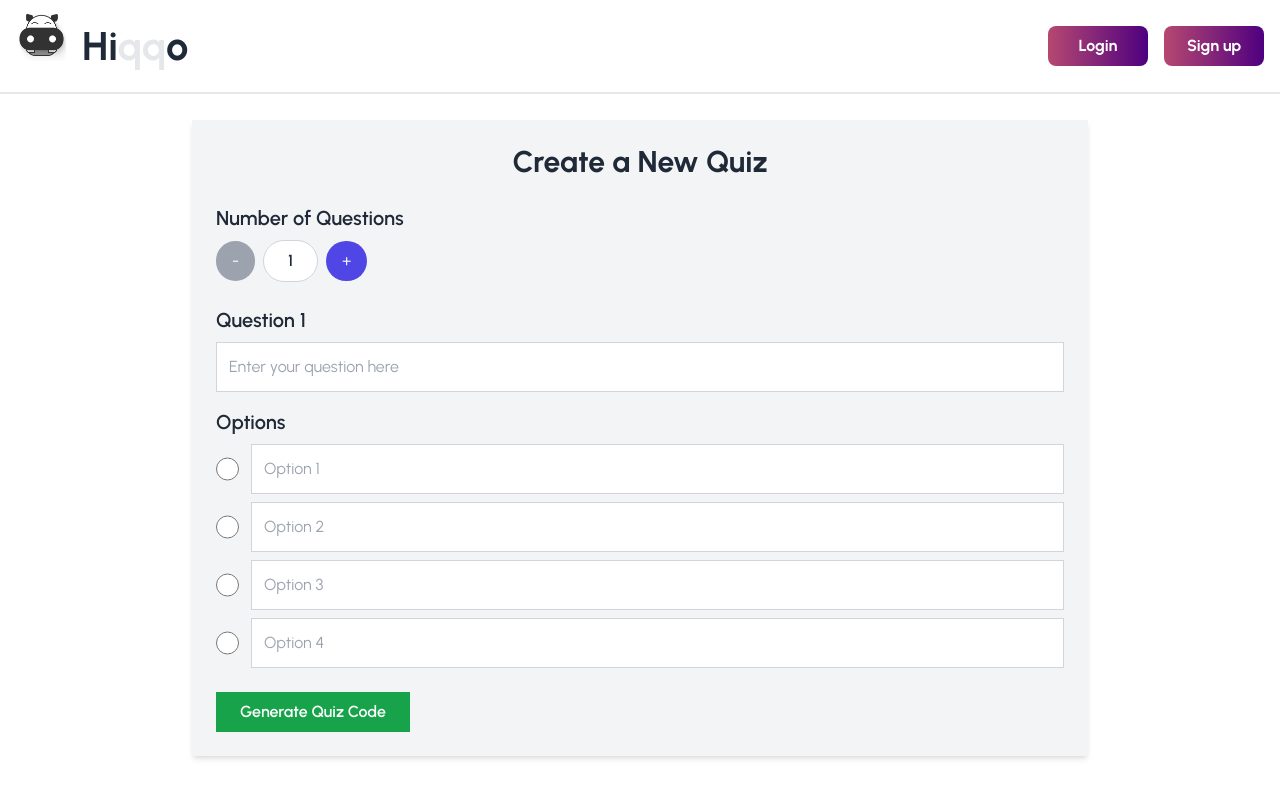
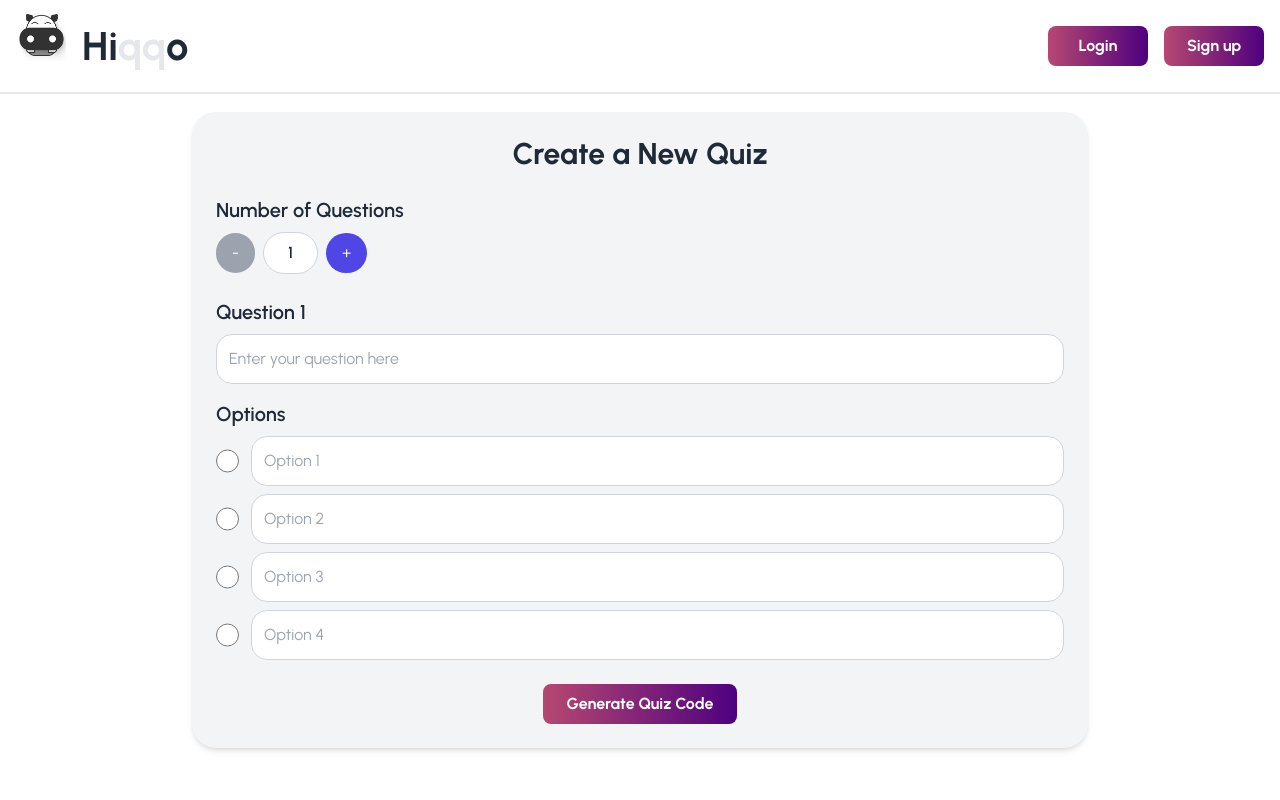
Before and after one commit to shaayar/Hiqqo-Quiz, a React (Vite) app: page /createQuiz in a window 1280 px wide. Shown: the top 800 px of the page. Built offline with nearby package versions, Linux system fonts and the light colour scheme.

Commit message:
created quiz  preview page

```diff
--- a/src/App.jsx
+++ b/src/App.jsx
@@ -8,6 +8,7 @@ import ForgotPassword from "./components/Authentication/ForgotPassword";
 import JoinPage from "./pages/Join";
 import QuizPage from "./pages/QuizPage";
 import QuizCreate from "./pages/QuizCreate";
+import QuizPreview from "./pages/QuizPreview";
 import Error from "./components/Common/Error";
 import Navbar from "./components/Common/Navbar";
 import Dashboard from "./components/Dashboard/Dashboard";
@@ -34,6 +35,7 @@ function App() {
           <Route path="/createQuiz" element={<QuizCreate />} />
           <Route path="/login" element={<Login />} />
           <Route path="/dashboard" element={<Dashboard />} />
+          <Route path="/preview" element={<QuizPreview />} />
           <Route path="*" element={<Error />} />
         </Routes>
       </div>
--- a/src/components/Dashboard/Reports.jsx
+++ b/src/components/Dashboard/Reports.jsx
@@ -10,7 +10,7 @@ const quizzes = new Array(6).fill().map(() => ({
 
 const Reports = () => {
   return (
-    <div className="max-w-4xl mx-auto p-4">
+    <div className="max-w-6xl mx-auto p-4">
       {/* Filters & Sort Buttons */}
       <div className="flex space-x-2 mb-4">
         <button className="px-4 py-2 border rounded flex items-center space-x-1">
--- a/src/pages/QuizCreate.jsx
+++ b/src/pages/QuizCreate.jsx
@@ -1,26 +1,26 @@
-
 import React, { useState, useEffect } from "react";
+import { useNavigate } from "react-router-dom";
 
 const QuizCreate = () => {
   const [numQuestions, setNumQuestions] = useState(1);
-  const [quizData, setQuizData] = useState(
-    Array.from({ length: numQuestions }, () => ({
-      question: "",
-      options: ["", "", "", ""],
-      answer: null,
-    }))
-  );
+  const [quizData, setQuizData] = useState([
+    { question: "", options: ["", "", "", ""], answer: null },
+  ]);
   const [quizCode, setQuizCode] = useState("");
   const [currentQuestion, setCurrentQuestion] = useState(0);
   const [error, setError] = useState({ type: "", message: "" });
   const [focusedOption, setFocusedOption] = useState(0);
 
-  // Clear error when required fields are filled
+  const navigate = useNavigate();
+
   useEffect(() => {
     const current = quizData[currentQuestion];
     if (error.type === "question" && current.question.trim()) {
       setError({ type: "", message: "" });
-    } else if (error.type === "options" && !current.options.some(opt => !opt.trim())) {
+    } else if (
+      error.type === "options" &&
+      !current.options.some((opt) => !opt.trim())
+    ) {
       setError({ type: "", message: "" });
     } else if (error.type === "answer" && current.answer !== null) {
       setError({ type: "", message: "" });
@@ -31,9 +31,9 @@ const QuizCreate = () => {
     if (numQuestions < 100) {
       const newNum = numQuestions + 1;
       setNumQuestions(newNum);
-      setQuizData(prevData => [
+      setQuizData((prevData) => [
         ...prevData,
-        { question: "", options: ["", "", "", ""], answer: null }
+        { question: "", options: ["", "", "", ""], answer: null },
       ]);
     }
   };
@@ -42,7 +42,7 @@ const QuizCreate = () => {
     if (numQuestions > 1) {
       const newNum = numQuestions - 1;
       setNumQuestions(newNum);
-      setQuizData(prevData => prevData.slice(0, newNum));
+      setQuizData((prevData) => prevData.slice(0, newNum));
       if (currentQuestion >= newNum) {
         setCurrentQuestion(newNum - 1);
       }
@@ -50,7 +50,7 @@ const QuizCreate = () => {
   };
 
   const handleQuestionChange = (index, value) => {
-    setQuizData(prevData => {
+    setQuizData((prevData) => {
       const newData = [...prevData];
       newData[index].question = value;
       return newData;
@@ -58,7 +58,7 @@ const QuizCreate = () => {
   };
 
   const handleOptionChange = (questionIndex, optionIndex, value) => {
-    setQuizData(prevData => {
+    setQuizData((prevData) => {
       const newData = [...prevData];
       newData[questionIndex].options[optionIndex] = value;
       return newData;
@@ -66,7 +66,7 @@ const QuizCreate = () => {
   };
 
   const handleAnswerSelect = (questionIndex, optionIndex) => {
-    setQuizData(prevData => {
+    setQuizData((prevData) => {
       const newData = [...prevData];
       newData[questionIndex].answer = optionIndex;
       return newData;
@@ -74,11 +74,13 @@ const QuizCreate = () => {
   };
 
   const handleKeyDown = (e, optionIndex) => {
-    if (e.key === 'Enter') {
+    if (e.key === "Enter") {
       e.preventDefault();
       if (optionIndex < 3) {
         setFocusedOption(optionIndex + 1);
-        document.getElementById(`option-${currentQuestion}-${optionIndex + 1}`)?.focus();
+        document
+          .getElementById(`option-${currentQuestion}-${optionIndex + 1}`)
+          ?.focus();
       }
     }
   };
@@ -91,7 +93,7 @@ const QuizCreate = () => {
       return false;
     }
 
-    if (current.options.some(opt => !opt.trim())) {
+    if (current.options.some((opt) => !opt.trim())) {
       setError({ type: "options", message: "Please fill in all options." });
       return false;
     }
@@ -123,14 +125,25 @@ const QuizCreate = () => {
     setQuizCode(code);
   };
 
+  const handlePreviewClick = () => {
+    navigate("/preview", {
+      state: {
+        quizData,
+        quizCode,
+      },
+    });
+  };
+
   return (
     <div className="min-h-screen bg-white flex flex-col items-center text-gray-800">
-      <div className="mt-10 bg-gray-100 p-6 rounded-lg shadow-md max-w-4xl w-full">
+      <div className="mt-8 bg-gray-100 p-6 rounded-3xl shadow-md max-w-4xl w-full">
         <h1 className="text-3xl font-bold text-center">Create a New Quiz</h1>
 
-        {/* Number of Questions Control */}
+        {/* Question Controls */}
         <div className="mt-6">
-          <label className="block text-xl font-semibold mb-2">Number of Questions</label>
+          <label className="block text-xl font-semibold mb-2">
+            Number of Questions
+          </label>
           <div className="flex items-center">
             <button
               onClick={decreaseQuestions}
@@ -152,6 +165,7 @@ const QuizCreate = () => {
           </div>
         </div>
 
+        {/* Quiz Form */}
         <form onSubmit={handleSubmit} className="space-y-6 mt-6">
           <div className="space-y-4">
             <div>
@@ -162,9 +176,13 @@ const QuizCreate = () => {
                 type="text"
                 placeholder="Enter your question here"
                 value={quizData[currentQuestion].question}
-                onChange={(e) => handleQuestionChange(currentQuestion, e.target.value)}
-                className={`w-full p-3 mt-2 rounded-lg text-gray-800 outline-none border ${
-                  error.type === "question" ? "border-red-500" : "border-gray-300"
+                onChange={(e) =>
+                  handleQuestionChange(currentQuestion, e.target.value)
+                }
+                className={`w-full p-3 mt-2 rounded-2xl text-gray-800 outline-none border ${
+                  error.type === "question"
+                    ? "border-red-500"
+                    : "border-gray-300"
                 }`}
               />
             </div>
@@ -176,7 +194,9 @@ const QuizCreate = () => {
                     type="radio"
                     name={`correct-answer-${currentQuestion}`}
                     checked={quizData[currentQuestion].answer === optionIndex}
-                    onChange={() => handleAnswerSelect(currentQuestion, optionIndex)}
+                    onChange={() =>
+                      handleAnswerSelect(currentQuestion, optionIndex)
+                    }
                     className={`mr-3 w-6 h-6 cursor-pointer ${
                       error.type === "answer" ? "border-red-500" : ""
                     }`}
@@ -186,10 +206,18 @@ const QuizCreate = () => {
                     type="text"
                     placeholder={`Option ${optionIndex + 1}`}
                     value={option}
-                    onChange={(e) => handleOptionChange(currentQuestion, optionIndex, e.target.value)}
+                    onChange={(e) =>
+                      handleOptionChange(
+                        currentQuestion,
+                        optionIndex,
+                        e.target.value
+                      )
+                    }
                     onKeyDown={(e) => handleKeyDown(e, optionIndex)}
-                    className={`w-full p-3 rounded-lg text-gray-800 outline-none border ${
-                      error.type === "options" ? "border-red-500" : "border-gray-300"
+                    className={`w-full p-3 rounded-2xl text-gray-800 outline-none border ${
+                      error.type === "options"
+                        ? "border-red-500"
+                        : "border-gray-300"
                     }`}
                     autoFocus={optionIndex === focusedOption}
                   />
@@ -197,11 +225,13 @@ const QuizCreate = () => {
               ))}
             </div>
           </div>
+
           {error.message && (
             <div className="p-3 bg-red-100 border border-red-400 text-red-700 rounded">
               {error.message}
             </div>
           )}
+
           <div className="flex justify-between mt-4">
             {currentQuestion > 0 && (
               <button
@@ -223,7 +253,7 @@ const QuizCreate = () => {
             ) : (
               <button
                 type="submit"
-                className="bg-green-600 px-6 py-2 rounded-lg text-white font-semibold hover:bg-green-700"
+                className=" px-6 py-2 btn text-white font-semibold mx-auto"
               >
                 Generate Quiz Code
               </button>
@@ -232,15 +262,25 @@ const QuizCreate = () => {
         </form>
 
         {quizCode && (
-          <div className="mt-8 text-center text-lg font-semibold">
-            <p>Quiz Created! Use this code to access the quiz:</p>
-            <p className="text-2xl text-yellow-500">{quizCode}</p>
-          </div>
+          <>
+            <div className="mt-8 text-center text-lg font-semibold">
+              <p>Quiz Created! Use this code to access the quiz:</p>
+              <p className="text-2xl text-yellow-500">{quizCode}</p>
+            </div>
+
+            <div className="text-center mt-4">
+              <button
+                onClick={handlePreviewClick}
+                className="bg-blue-600 btn text-white px-6 py-2 rounded-lg hover:bg-blue-700"
+              >
+                Preview Quiz
+              </button>
+            </div>
+          </>
         )}
       </div>
     </div>
   );
 };
 
-
 export default QuizCreate;
--- /dev/null
+++ b/src/pages/QuizPreview.jsx
@@ -0,0 +1,82 @@
+import React from "react";
+import { useLocation, useNavigate } from "react-router-dom";
+
+const QuizPreview = () => {
+  const { state } = useLocation();
+  const navigate = useNavigate();
+
+  if (!state || !state.quizData || !state.quizCode) {
+    return (
+      <div className="min-h-screen flex items-center justify-center text-center">
+        <div>
+          <h2 className="text-2xl font-bold text-red-500">No quiz data found</h2>
+          <button
+            className="mt-4 bg-indigo-600 text-white px-4 py-2 rounded-lg"
+            onClick={() => navigate("/createQuiz")}
+          >
+            Go Back
+          </button>
+        </div>
+      </div>
+    );
+  }
+
+  const { quizData, quizCode } = state;
+
+  return (
+    <div className="min-h-screen bg-white px-4 py-10 max-w-4xl mx-auto">
+      <h1 className="text-3xl font-bold text-center mb-4">📋 Quiz Preview</h1>
+      <p className="text-center mb-8 text-yellow-600 text-xl font-semibold">
+        Quiz Code: {quizCode}
+      </p>
+
+      {quizData.map((q, index) => (
+        <div
+          key={index}
+          className="mb-6 p-5 border rounded-xl shadow-md bg-gray-50"
+        >
+          <h3 className="text-lg font-semibold mb-4">
+            {index + 1}.&nbsp;&nbsp;{q.question}
+          </h3>
+          <div className="space-y-3">
+            {q.options.map((opt, optIndex) => (
+              <label
+                key={optIndex}
+                className="flex items-center space-x-3 ml-4"
+              >
+                <input
+                  type="radio"
+                  checked={q.answer === optIndex}
+                  readOnly
+                  className={`w-5 h-5 cursor-pointer ${
+                    q.answer === optIndex ? "accent-green-600" : "accent-gray-400"
+                  }`}
+                />
+                <span
+                  className={`text-base ${
+                    q.answer === optIndex
+                      ? "text-green-600 font-semibold"
+                      : "text-gray-700"
+                  }`}
+                >
+                  {opt}
+                </span>
+              </label>
+            ))}
+          </div>
+        </div>
+      ))}
+
+      <div className="mt-10 text-center">
+        <button
+          onClick={() => navigate("/dashboard")}
+          className="btn bg-gray-700 text-white px-6 py-2 rounded-lg hover:bg-gray-800"
+        >
+          🔙 Back to Dashboard
+        </button>
+      </div>
+    </div>
+  );
+};
+
+export default QuizPreview;
```
